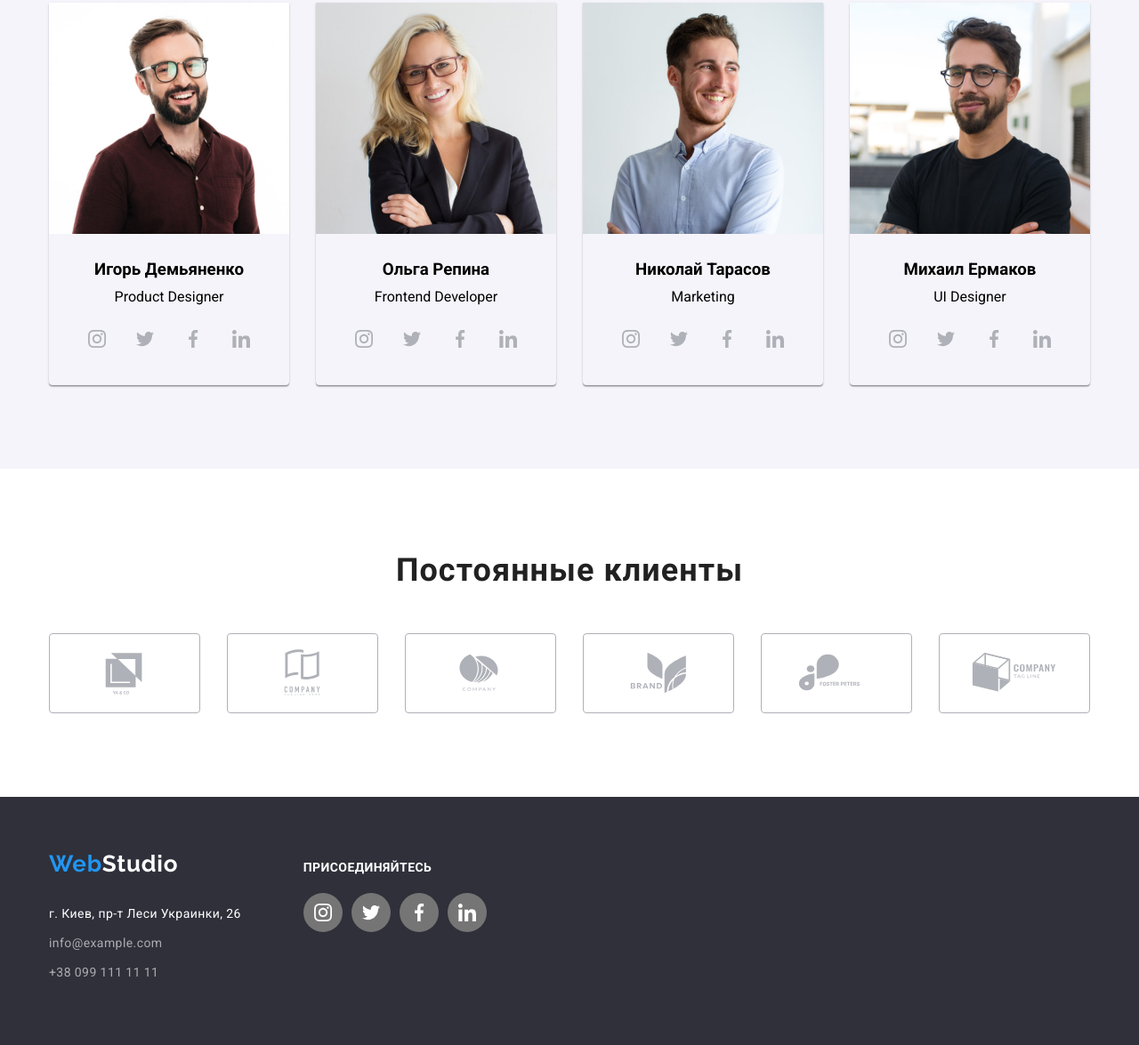
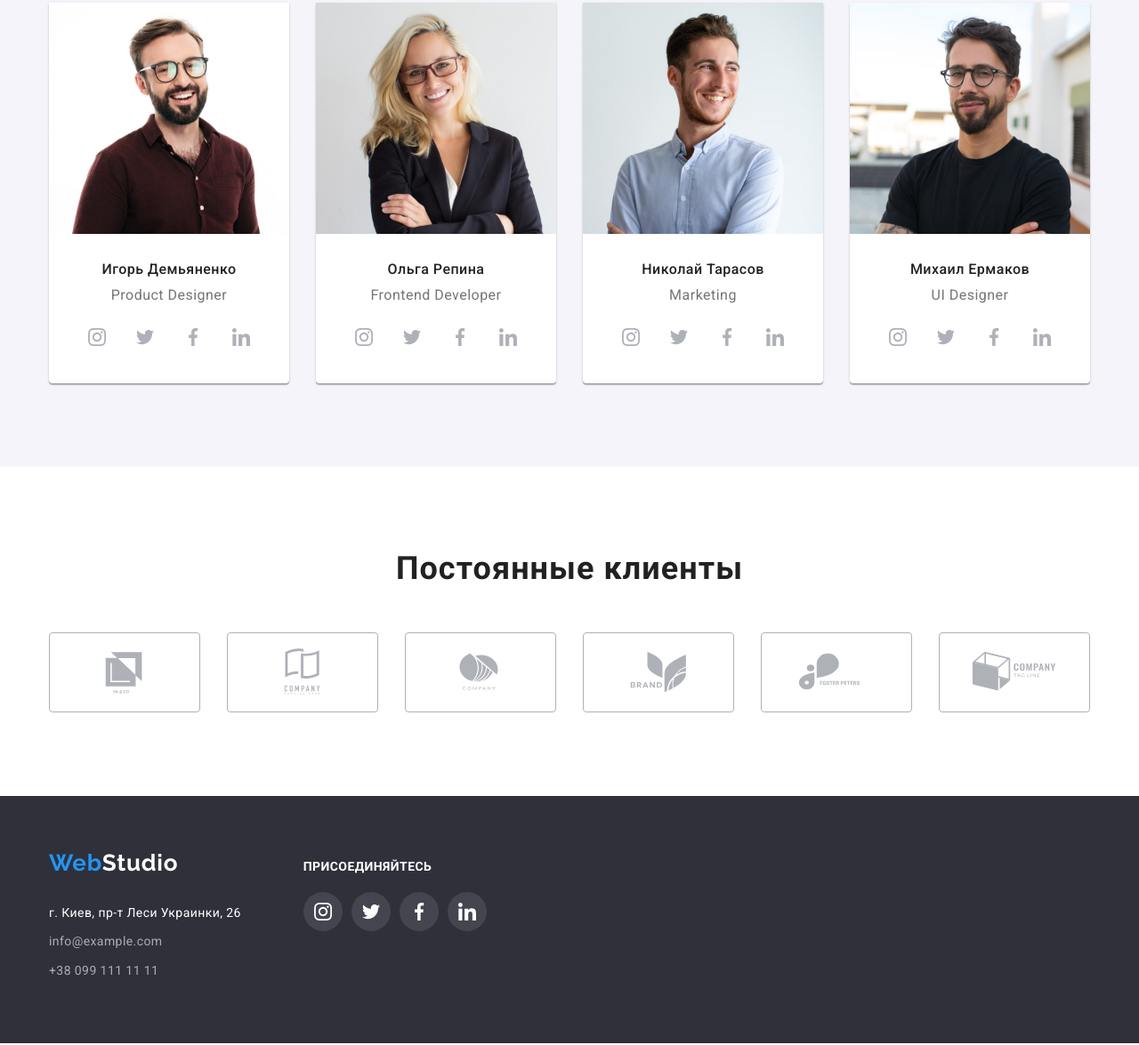
Before and after one commit to DKolod/goit-markup-hw-04, a plain HTML site: page index.html in a window 1280 px wide. Shown: the part 1779-2954 px from the top of the page at 89% size. Drawn offline with nearby package versions, Linux system fonts and the light colour scheme.

Commit message:
add revisions

```diff
--- a/CSS/style.css
+++ b/CSS/style.css
@@ -86,6 +86,10 @@ img {
 /* Список навигационных ссылок */
 .header-item:not(:last-child) {
   margin-right: 50px;
+}
+.header-link:hover,
+.header-link:focus {
+  color: var(--accent-color);
 }
 .header-link {
   font-weight: 500;
@@ -263,6 +267,7 @@ img {
   box-shadow: 0px 1px 3px rgba(0, 0, 0, 0.12), 0px 1px 1px rgba(0, 0, 0, 0.14),
     0px 2px 1px rgba(0, 0, 0, 0.2);
   border-radius: 0px 0px 4px 4px;
+  background-color: #ffffff;
 }
 .team-item > h3 {
   font-weight: 500;
@@ -281,9 +286,23 @@ img {
 }
 .team-text {
   margin-bottom: 16px;
+  font-size: 16px;
+  line-height: 1.19;
+  text-align: center;
+  letter-spacing: 0.03em;
+
+  color: #757575;
 }
 .team-secont-title {
   margin-bottom: 10px;
+  font-weight: 500;
+  font-size: 16px;
+  line-height: 1.19;
+  text-align: center;
+  letter-spacing: 0.03em;
+
+  color: #212121;
+
   /* margin-top: 30px; */
 }
 .team-item-container {
@@ -453,7 +472,9 @@ img {
   display: flex;
   align-items: center;
   justify-content: center;
-  background-color: var(--second-title-color);
+  background: rgba(255, 255, 255, 0.1); ;
+10 %
+
 }
 
 .footer-social-link:focus,
--- a/index.html
+++ b/index.html
@@ -29,7 +29,7 @@
           </a>
           <ul class="list header-list">
             <li class="header-item">
-              <a class="link header-link carrent" href="">Студия</a>
+              <a class="link header-link carrent" href="./index.html">Студия</a>
             </li>
             <li class="header-item">
               <a class="link header-link" href="./portfolio.html">Портфолио</a>
```
Also changed, not shown: portfolio.html (+1 -1 lines).
